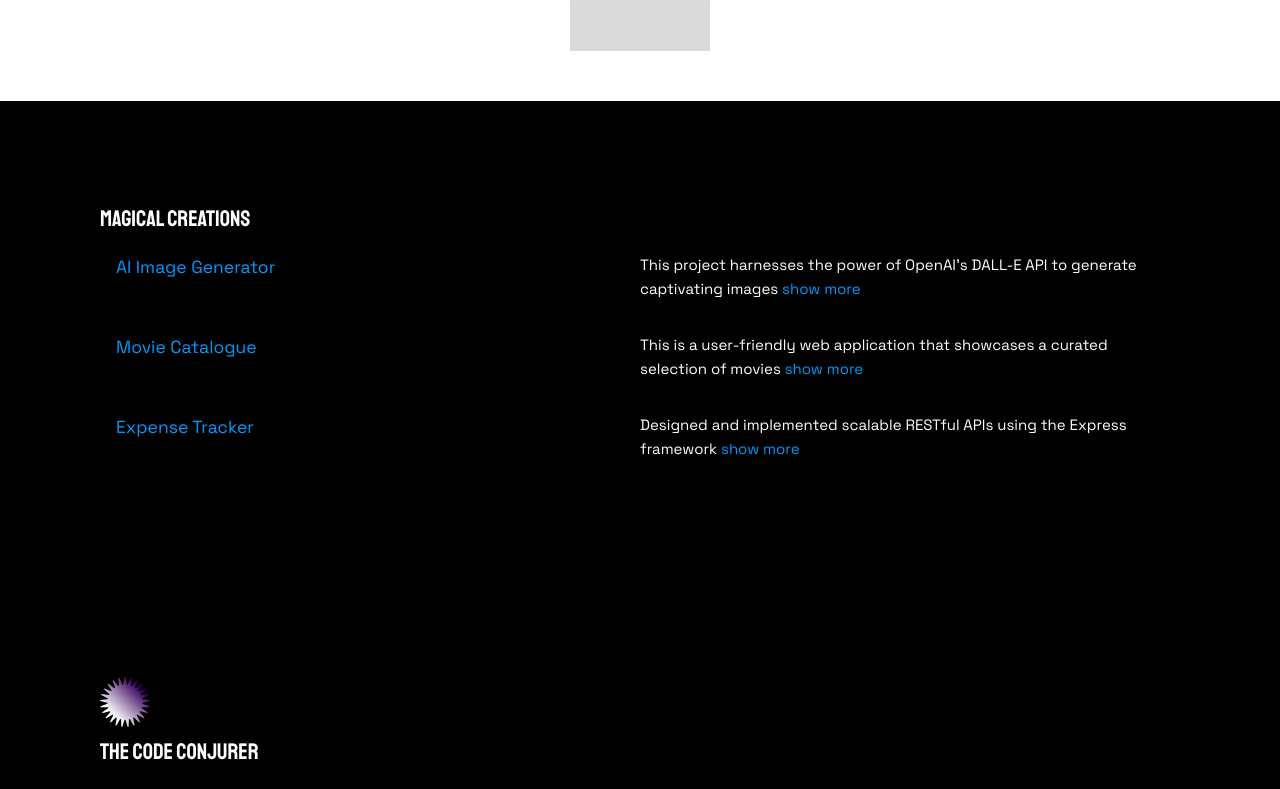
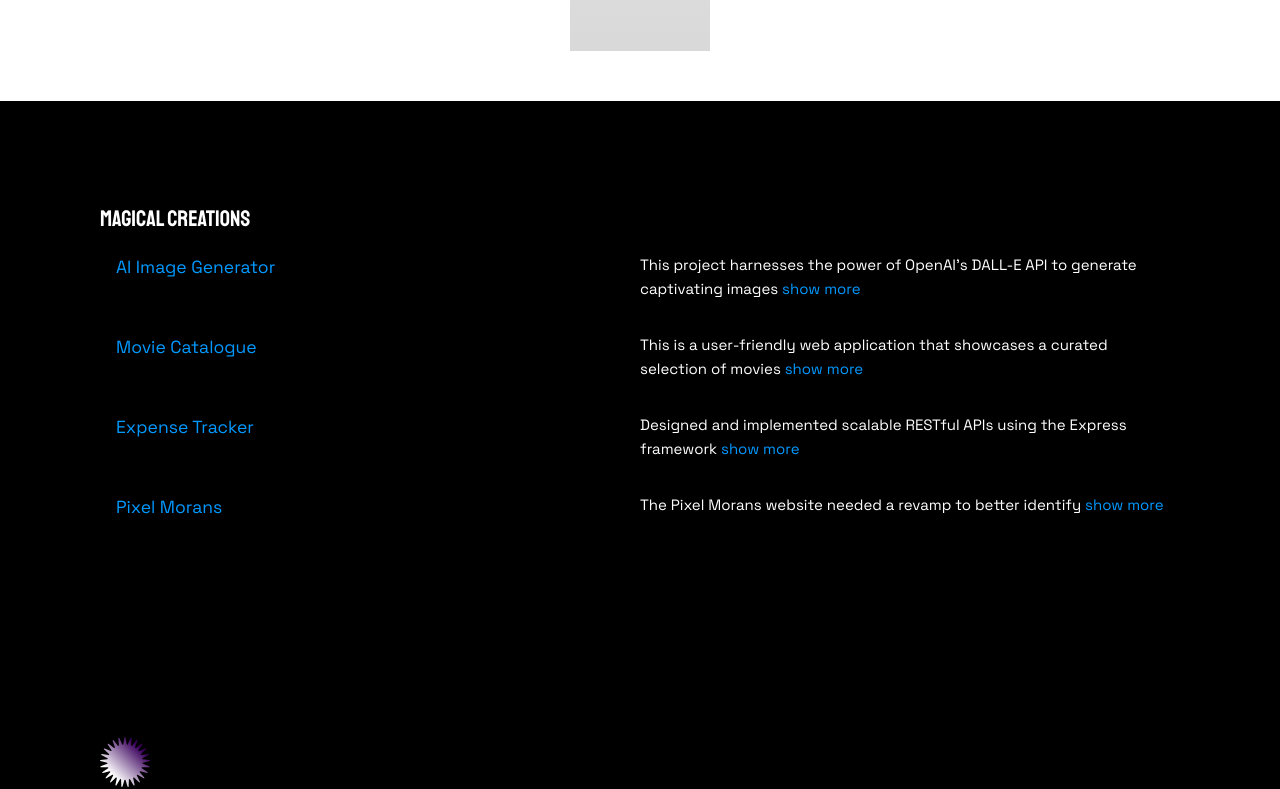
Before and after one commit to Sn0wF1re/portfolio, a Vue app: page / in a window 1280 px wide. Shown: the part 699-1488 px from the top of the page. Built offline with nearby package versions, Linux system fonts and the light colour scheme.

Commit message:
Add resume link and update gallery

```diff
--- a/src/components/CallToAction.vue
+++ b/src/components/CallToAction.vue
@@ -7,7 +7,7 @@
       Dare to download my resume and witness the real-world sorcery I've conjured.
     </p>
     <div class="resume-button">
-      <a href="/clinton_mokaya.pdf" target="_blank" download>
+      <a href="https://flowcv.com/resume/02lwi1wip6" target="_blank" download>
         Download Resume
       </a>
     </div>
@@ -36,7 +36,7 @@ export default {
     gap: 20px;
   }
   .resume-button {
-    font-family: 'Space Grotesk';
+    font-family: 'Space Grotesk', sans-serif;
     background-color: white;
     border-radius: 0.25rem;
     max-width: 10rem;
@@ -49,11 +49,11 @@ export default {
     background-color: hsl(0, 0%, 100%);
   }
   h2 {
-    font-family: 'Staatliches'
+    font-family: 'Staatliches', sans-serif;
   }
   p {
     text-align: center;
-    font-family: 'Space Grotesk';
+    font-family: 'Space Grotesk', sans-serif;
   }
   @media (max-width: 768px) {
     .cta {
--- a/src/components/FaqSection.vue
+++ b/src/components/FaqSection.vue
@@ -56,7 +56,7 @@ export default {
   flex-direction: column;
 }
 h2 {
-  font-family: 'Staatliches';
+  font-family: 'Staatliches', sans-serif;
 }
 
 h3 {
@@ -69,7 +69,7 @@ h3 {
   grid-template-rows: auto;
 }
 article {
-  font-family: 'Space Grotesk';
+  font-family: 'Space Grotesk', sans-serif;
   padding: 1rem;
 }
 @media (max-width: 768px) {
--- a/src/components/FooterSection.vue
+++ b/src/components/FooterSection.vue
@@ -44,7 +44,7 @@ export default {
 
 <style scoped>
   .footer {
-    font-family: 'Space Grotesk';
+    font-family: 'Space Grotesk', sans-serif;
     background: #000;
     padding: 100px 100px 30px 100px;
     width: 100%;
--- a/src/components/GallerySection.vue
+++ b/src/components/GallerySection.vue
@@ -51,6 +51,15 @@ export default {
         and manipulation.Utilized Vue.js as the frontend UI framework to dynamically present and manipulate data sourced \
         from the backend, ensuring a responsive and user-friendly interface."
       },
+      {
+        id: 4,
+        title: 'Pixel Morans',
+        content: "The Pixel Morans website needed a revamp to better identify",
+        showMore: ref(false),
+        link: 'https://pixelmorans.com',
+        additionalText: "with the community members. The result was a highly responsive website \
+        with vibrant brand colours that any of the community members would find easy to relate with."
+      },
     ])
 
     function toggleText(article) {
@@ -67,7 +76,7 @@ export default {
 
 <style scoped>
 .gallery {
-  font-family: 'Staatliches';
+  font-family: 'Staatliches', sans-serif;
   background-color: black;
   padding: 6.25rem;
   width: 100%;
@@ -81,7 +90,7 @@ article {
   padding: 1rem;
 }
 h3, p {
-  font-family: 'Space Grotesk';
+  font-family: 'Space Grotesk', sans-serif;
 }
 @media (max-width: 768px) {
   .gallery {
--- a/src/components/HeroSection.vue
+++ b/src/components/HeroSection.vue
@@ -35,7 +35,7 @@ export default {
 }
 
 nav {
-  font-family: 'Space Grotesk';
+  font-family: 'Space Grotesk', sans-serif;
   display: flex;
   justify-content: space-between;
   width: 1fr;
@@ -43,7 +43,7 @@ nav {
 }
 h1 {
   color: #3A015C;
-  font-family: 'staatliches';
+  font-family: 'staatliches', sans-serif;
   font-weight: 500;
   font-size: 2.6rem;
   margin-bottom: 5.5rem;
--- a/src/components/SocialSection.vue
+++ b/src/components/SocialSection.vue
@@ -35,13 +35,13 @@
   gap: 20px;
 }
 h2, h3 {
-  font-family: 'Staatliches';
+  font-family: 'Staatliches', sans-serif;
 }
 h2 {
   text-align: left;
 }
 p, a {
-  font-family: 'Space Grotesk';
+  font-family: 'Space Grotesk', sans-serif;
 }
 a {
   display: block;
```
